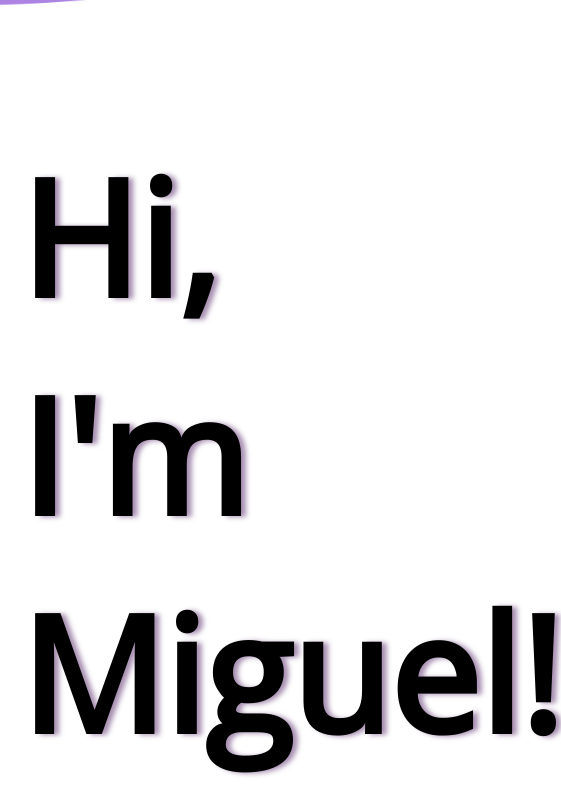
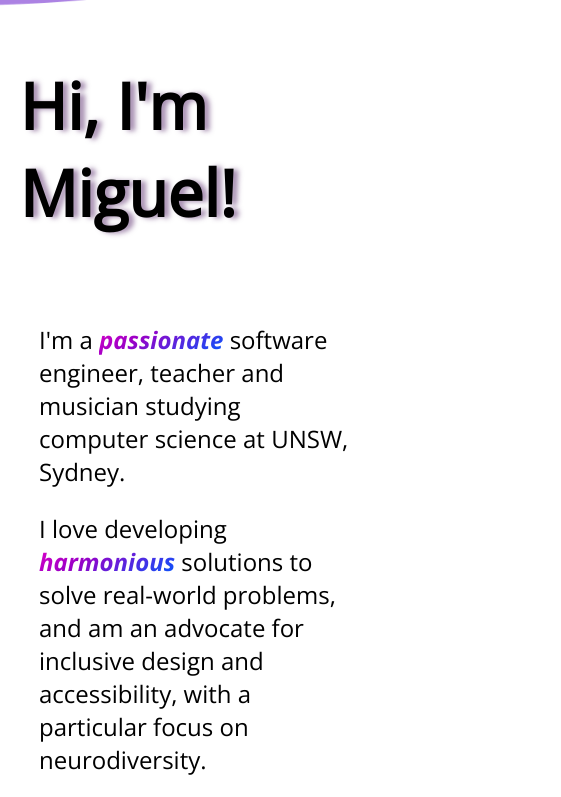
Before and after one commit to MaddyGuthridge/miguelguthridge.com, a plain HTML site: page src/index.html in a window 390 px wide. Shown: the top 797 px of the page, 561 px wide, since content can reach past the window. Drawn offline with nearby package versions, Linux system fonts and the light colour scheme.

Commit message:
Fix broken header on mobile

```diff
--- a/src/style.css
+++ b/src/style.css
@@ -1,3 +1,6 @@
+/**
+ * Dark/light mode
+ */
 @media (prefers-color-scheme: light) {
     :root {
         --background-color: white;
@@ -24,6 +27,22 @@
 
         --gradient-fallback: rgb(255,126,241);
         --gradient: linear-gradient(146deg, rgba(255,126,241,1) 0%, rgba(214,71,255,1) 35%, rgba(100,154,255,1) 100%);
+    }
+}
+
+/**
+ * Responsiveness
+ */
+
+/* Larger screens */
+@media only screen and (min-width: 601px) {
+    :root {
+        --header-size: 10rem;
+    }
+}
+@media only screen and (max-width: 600px) {
+    :root {
+        --header-size: 4rem;
     }
 }
 
@@ -55,7 +74,7 @@ body {
 }
 
 .title {
-    font-size: 10rem;
+    font-size: var(--header-size);
     padding: 5% 5%;
     text-shadow: var(--heading-shadow);
 }
```
